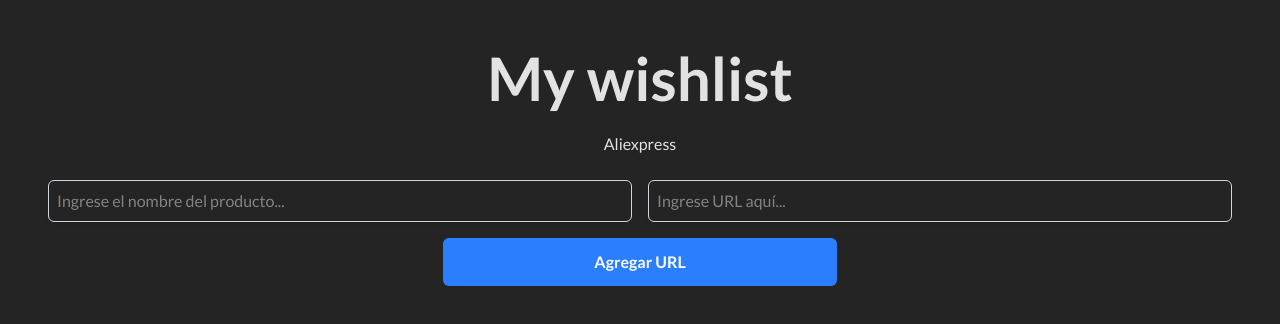
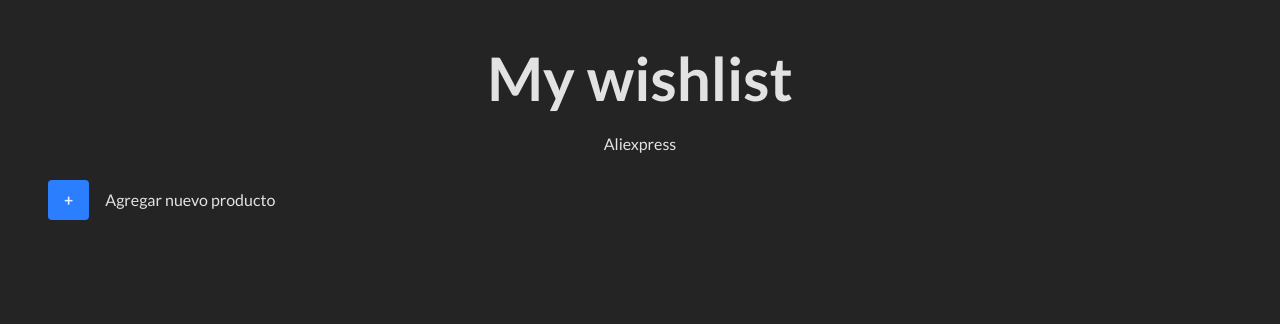
Before and after one commit to AdrianGerman/my-wishlist, a React (Vite) app: page /aliexpress in a window 1280 px wide. Shown: the top 324 px of the page. Built offline with nearby package versions, Linux system fonts and the light colour scheme.

Commit message:
add product modal

```diff
--- a/src/components/Input/URLInput.jsx
+++ b/src/components/Input/URLInput.jsx
@@ -3,40 +3,77 @@ import React, { useState } from "react"
 export const URLInput = ({ onAddUrl, storeId }) => {
   const [url, setUrl] = useState("")
   const [title, setTitle] = useState("")
+  const [isModalOpen, setIsModalOpen] = useState(false)
 
   const handleSubmit = (event) => {
     event.preventDefault()
     onAddUrl({ url, title, storeId })
     setUrl("")
     setTitle("")
+    setIsModalOpen(false)
+  }
+
+  const handleOpenModal = () => {
+    setIsModalOpen(true)
+  }
+
+  const handleCloseModal = () => {
+    setIsModalOpen(false)
   }
 
   return (
+    <>
+      <section className="flex items-center gap-4">
+        <button
+          onClick={handleOpenModal}
+          className="bg-blue-500 hover:bg-blue-700 font-bold py-2 px-4 rounded cursor-pointer"
+        >
+          +
+        </button>
+        <p>Agregar nuevo producto</p>
+      </section>
+      {isModalOpen && (
+        <div className="fixed inset-0 overflow-y-auto h-full w-full flex justify-center items-center">
+          <div className="absolute inset-0 bg-black opacity-50"></div>
+          <div className="bg-[#333333] p-5 rounded-lg shadow-lg max-w-md w-full z-10 relative">
             <form onSubmit={handleSubmit} className="space-y-4">
-      <section className="flex gap-4">
+              <h3 className="font-bold text-lg text-white">
+                Agregar nueva URL
+              </h3>
               <input
                 type="text"
                 value={title}
                 onChange={(e) => setTitle(e.target.value)}
                 placeholder="Ingrese el nombre del producto..."
                 required
-          className="w-full p-2 border border-gray-300 rounded-md shadow-sm focus:outline-none focus:border-blue-500 focus:ring-1 focus:ring-blue-500"
+                className="w-full p-2 border border-gray-500 rounded-md bg-gray-700"
               />
-        <input
-          type="text"
+              <textarea
                 value={url}
                 onChange={(e) => setUrl(e.target.value)}
                 placeholder="Ingrese URL aquí..."
                 required
-          className="w-full p-2 border border-gray-300 rounded-md shadow-sm focus:outline-none focus:border-blue-500 focus:ring-1 focus:ring-blue-500"
+                className="w-full h-32 p-2 mt-2 border border-gray-500 rounded-md bg-gray-700"
               />
-      </section>
+              <div className="flex justify-end space-x-4 mt-4">
+                <button
+                  type="button"
+                  onClick={handleCloseModal}
+                  className="bg-gray-600 hover:bg-gray-800 font-bold py-2 px-4 rounded cursor-pointer"
+                >
+                  Cancelar
+                </button>
                 <button
                   type="submit"
-        className="w-2/6 p-3 bg-blue-500 text-white font-semibold rounded-md hover:bg-blue-600"
+                  className="bg-green-500 hover:bg-green-700 font-bold py-2 px-4 rounded cursor-pointer"
                 >
-        Agregar URL
+                  Agregar
                 </button>
+              </div>
             </form>
+          </div>
+        </div>
+      )}
+    </>
   )
 }
```
Lines whose indentation alone changed are shown as unchanged.
